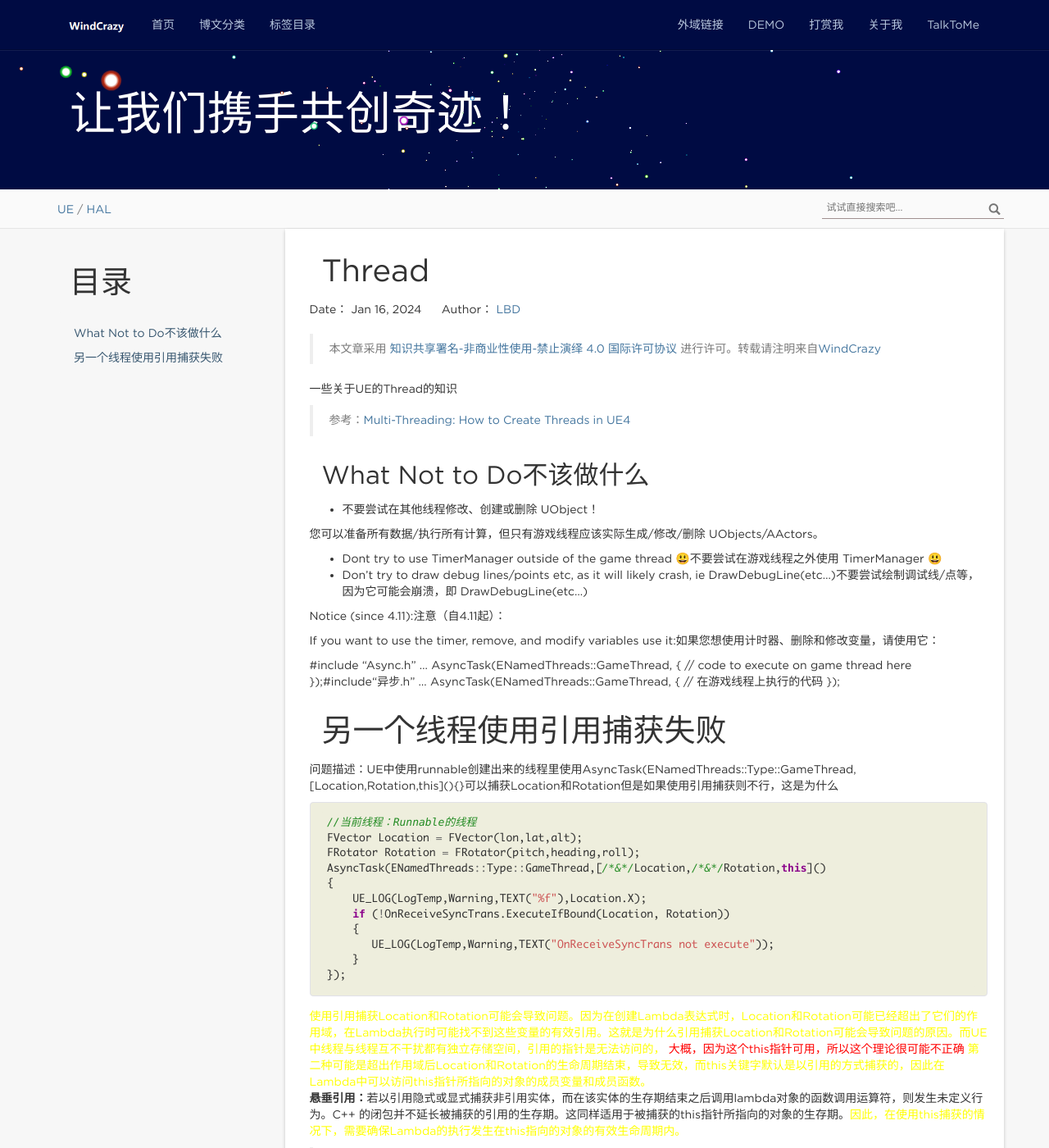
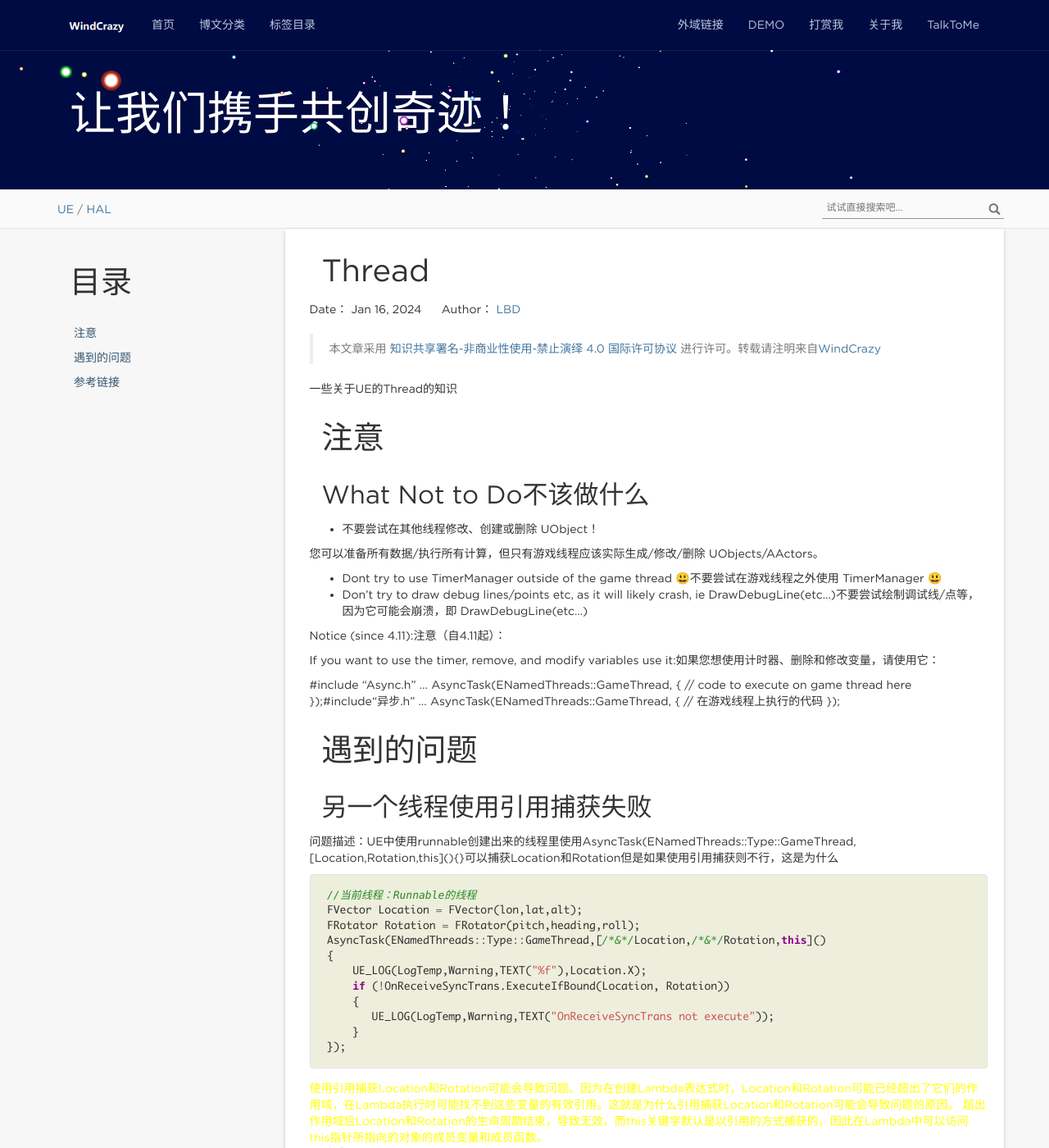
Before and after one commit to windcrazy123/windcrazy123.github.io, a Jekyll site: the page built from _posts/UE/HAL/2024-1-16-Thread.md, in a window 1280 px wide and 1400 px high. Shown: the whole window at 82% size. Built offline with Jekyll 4.4.1, drawn with Linux system fonts in a browser that asks for light colours; nearby versions of some CDN libraries; comment, search, counter and statistics services are not loaded; some of the changed text lies outside the part shown.

Commit message:
稍微修改Thread文章

````diff
--- a/_posts/UE/HAL/2024-1-16-Thread.md
+++ b/_posts/UE/HAL/2024-1-16-Thread.md
@@ -12,7 +12,11 @@ tag: HAL
 
 <!-- more -->
 
-> 参考：[Multi-Threading: How to Create Threads in UE4](https://michaeljcole.github.io/wiki.unrealengine.com/Multi-Threading:_How_to_Create_Threads_in_UE4)
+
+
+
+
+# 注意
 
 ## What Not to Do不该做什么
 
@@ -29,7 +33,9 @@ If you want to use the timer, remove, and modify variables use it:如果您想
 
 \#include "Async.h" ... AsyncTask(ENamedThreads::GameThread, []() { // code to execute on game thread here });#include“异步.h” ... AsyncTask(ENamedThreads::GameThread, []() { // 在游戏线程上执行的代码 });
 
-# 另一个线程使用引用捕获失败
+# 遇到的问题
+
+## 另一个线程使用引用捕获失败
 
 问题描述：UE中使用runnable创建出来的线程里使用AsyncTask(ENamedThreads::Type::GameThread,\[Location,Rotation,this\](){}可以捕获Location和Rotation但是如果使用引用捕获则不行，这是为什么
 
@@ -47,9 +53,9 @@ AsyncTask(ENamedThreads::Type::GameThread,[/*&*/Location,/*&*/Rotation,this]()
 });
 ```
 
-<font color=yellow>使用引用捕获Location和Rotation可能会导致问题。因为在创建Lambda表达式时，Location和Rotation可能已经超出了它们的作用域，在Lambda执行时可能找不到这些变量的有效引用。这就是为什么引用捕获Location和Rotation可能会导致问题的原因。而UE中线程与线程互不干扰都有独立存储空间，引用的指针是无法访问的，</font><font color=red>大概，因为这个this指针可用，所以这个理论很可能不正确</font>
+<font color=yellow>使用引用捕获Location和Rotation可能会导致问题。因为在创建Lambda表达式时，Location和Rotation可能已经超出了它们的作用域，在Lambda执行时可能找不到这些变量的有效引用。这就是为什么引用捕获Location和Rotation可能会导致问题的原因。</font>
 
-<font color=yellow>第二种可能是超出作用域后Location和Rotation的生命周期结束，导致无效，而this关键字默认是以引用的方式捕获的，因此在Lambda中可以访问this指针所指向的对象的成员变量和成员函数。</font>**悬垂引用：**若以引用隐式或显式捕获非引用实体，而在该实体的生存期结束之后调用lambda对象的函数调用运算符，则发生未定义行为。C++ 的闭包并不延长被捕获的引用的生存期。这同样适用于被捕获的this指针所指向的对象的生存期。<font color=yellow>因此，在使用this捕获的情况下，需要确保Lambda的执行发生在this指向的对象的有效生命周期内。</font>
+<font color=yellow>超出作用域后Location和Rotation的生命周期结束，导致无效，而this关键字默认是以引用的方式捕获的，因此在Lambda中可以访问this指针所指向的对象的成员变量和成员函数。</font>**悬垂引用：**若以引用隐式或显式捕获非引用实体，而在该实体的生存期结束之后调用lambda对象的函数调用运算符，则发生未定义行为。C++ 的闭包并不延长被捕获的引用的生存期。这同样适用于被捕获的this指针所指向的对象的生存期。<font color=yellow>因此，在使用this捕获的情况下，需要确保Lambda的执行发生在this指向的对象的有效生命周期内。</font>
 
 
 
@@ -64,3 +70,9 @@ AsyncTask(ENamedThreads::Type::GameThread,[/*&*/Location,/*&*/Rotation,this]()
 > [b站：【合集】UE4 C++进阶(进行中)](https://www.bilibili.com/video/BV14p4y1a7nj?p=7)
 >
 > [2w字 + 40张图带你参透并发编程！ ](https://www.cnblogs.com/cxuanBlog/p/13523033.html)
+
+# 参考链接
+
+> 1，[Multi-Threading: How to Create Threads in UE4](https://michaeljcole.github.io/wiki.unrealengine.com/Multi-Threading:_How_to_Create_Threads_in_UE4)
+>
+>
````
